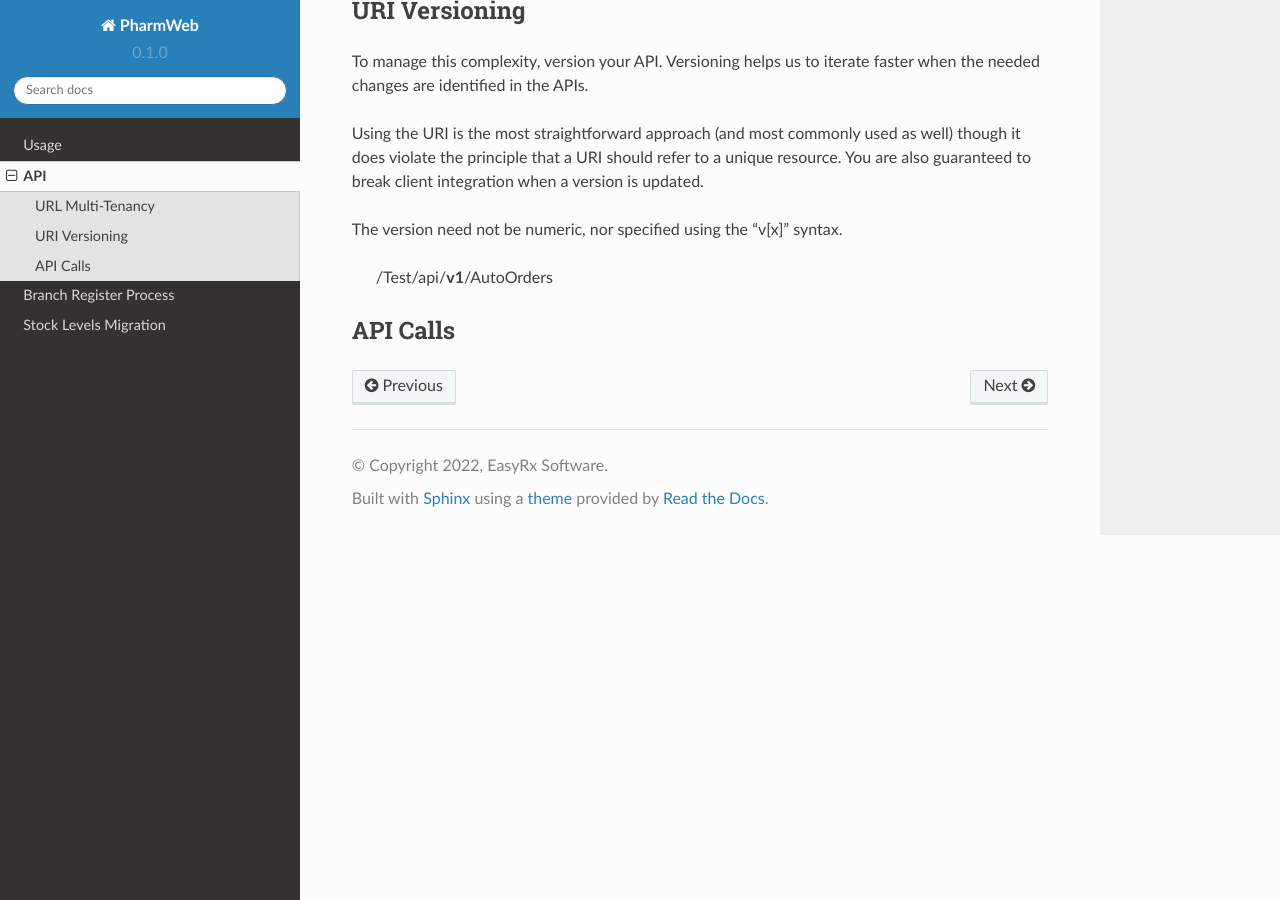
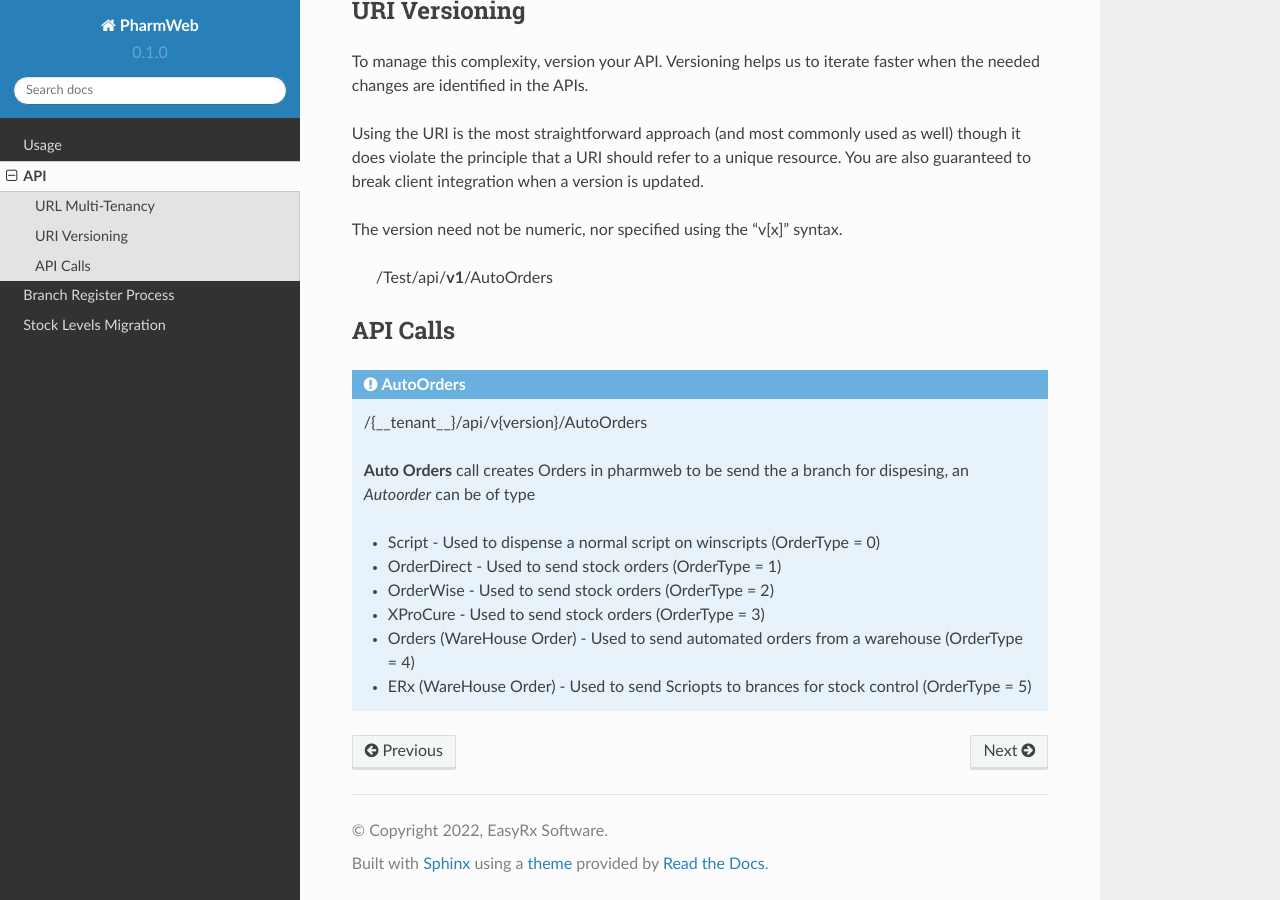
Before and after one commit to Torrafuzar/PharmWebAPI, a Sphinx documentation site: the page built from docs/source/api.rst, in a window 1280 px wide and 900 px high, scrolled down 1617 px. Built offline with Sphinx 7.4.7 and the Read the Docs theme 2.0.0, drawn with Linux system fonts in a browser that asks for light colours.

Commit message:
Update api.rst

```diff
--- a/docs/source/api.rst
+++ b/docs/source/api.rst
@@ -37,4 +37,14 @@
 ^^^^^^^^^
 
 .. admonition:: AutoOrders
+
    /{__tenant__}/api/v{version}/AutoOrders
+
+   **Auto Orders** call creates Orders in pharmweb to be send the a branch for dispesing, an *Autoorder* can be of type
+
+   * Script - Used to dispense a normal script on winscripts (OrderType = 0)
+   * OrderDirect - Used to send stock orders (OrderType = 1)
+   * OrderWise - Used to send stock orders (OrderType = 2)
+   * XProCure - Used to send stock orders (OrderType = 3)
+   * Orders (WareHouse Order) - Used to send automated orders from a warehouse (OrderType = 4)
+   * ERx (WareHouse Order) - Used to send Scriopts to brances for stock control (OrderType = 5)
```
